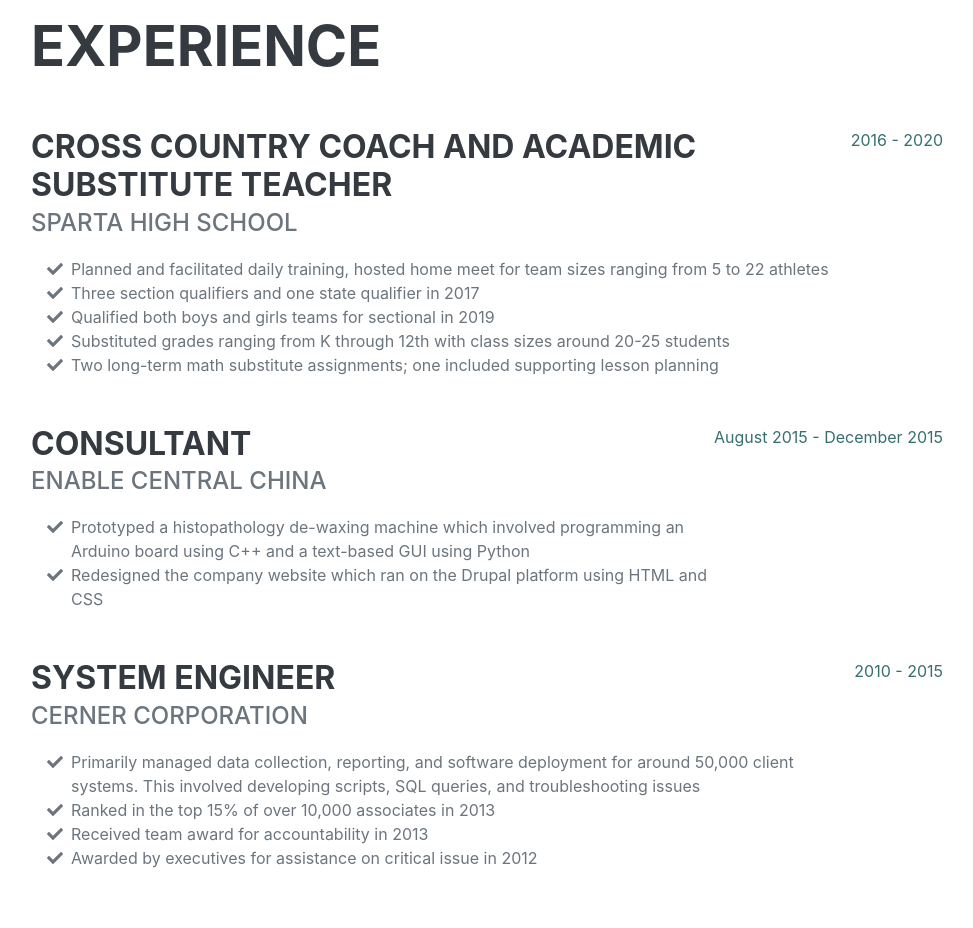
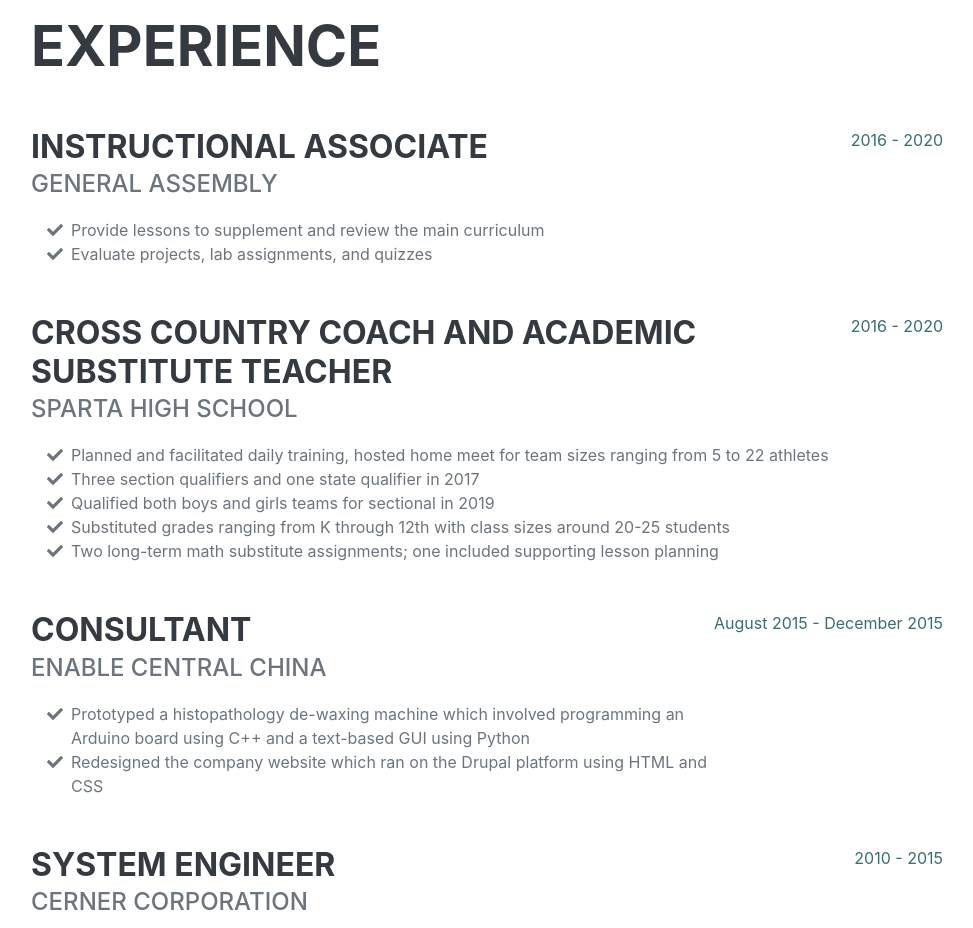
Before and after one commit to ericBayless/ericbayless.github.io, a plain HTML site: page index.html in a window 1280 px wide. Shown: the part 2780-3708 px from the top of the page, without its empty margins (289-1262 px from the left). Drawn offline with nearby package versions, Linux system fonts and the light colour scheme; a web font is replaced by a local one.

Commit message:
added GA to experience

```diff
--- a/index.html
+++ b/index.html
@@ -180,6 +180,23 @@
                     <h2 class="mb-5">Experience</h2>
                     <div class="d-flex flex-column flex-md-row justify-content-between mb-5">
                         <div class="flex-grow-1">
+                            <h3 class="mb-0">Instructional Associate</h3>
+                            <div class="subheading mb-3">General Assembly</div>
+                            <ul class="fa-ul mb-0">
+                                <li>
+                                    <span class="fa-li"><i class="fas fa-check"></i></span>
+                                    Provide lessons to supplement and review the main curriculum
+                                </li>
+                                <li>
+                                    <span class="fa-li"><i class="fas fa-check"></i></span>
+                                    Evaluate projects, lab assignments, and quizzes
+                                </li>
+                            </ul>
+                        </div>
+                        <div class="flex-shrink-0"><span class="text-primary">2016 - 2020</span></div>
+                    </div>
+                    <div class="d-flex flex-column flex-md-row justify-content-between mb-5">
+                        <div class="flex-grow-1">
                             <h3 class="mb-0">Cross Country Coach and Academic Substitute Teacher</h3>
                             <div class="subheading mb-3">Sparta High School</div>
                             <ul class="fa-ul mb-0">
```
